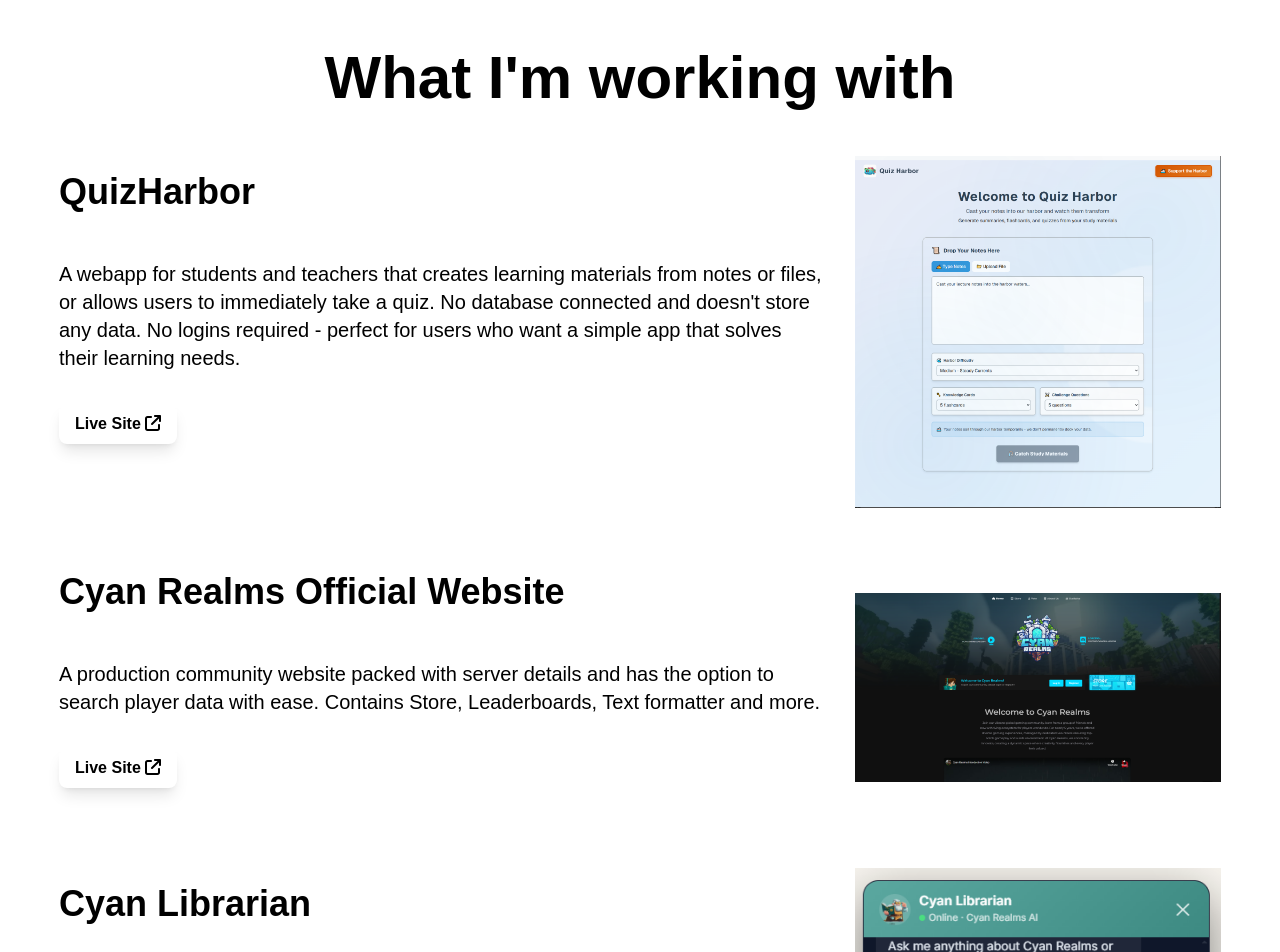
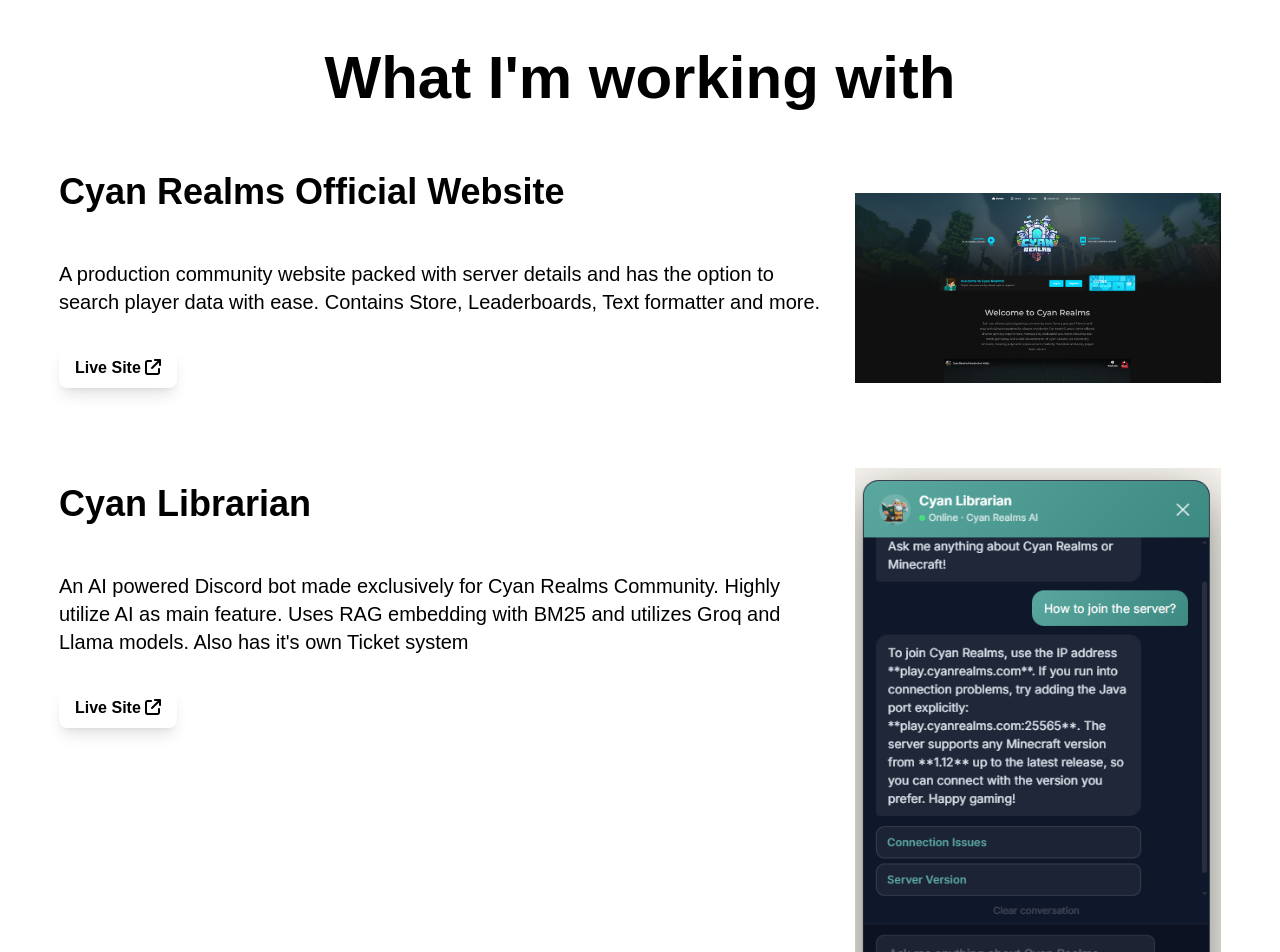
Before and after one commit to JericNisperos/NextJs-Portfolio, a Next.js app in the folder nextjs-portfolio/: page /sections/ProjectsBlock in a window 1280 px wide. Shown: the top 952 px of the page. Built offline with nearby package versions, Linux system fonts and the light colour scheme; a web font is replaced by a local one.

Commit message:
Updated Projects list

```diff
--- a/nextjs-portfolio/src/pages/sections/ProjectsBlock.js
+++ b/nextjs-portfolio/src/pages/sections/ProjectsBlock.js
@@ -86,14 +86,7 @@
             What I'm working with
           </motion.h1>
 
-          <ProjectList
-            src="/images/assets/quizharbor.PNG"
-            title="QuizHarbor"
-            content="A webapp for students and teachers that creates learning materials from notes or files, or allows users to immediately take a quiz. No database connected and doesn't store any data. No logins required - perfect for users who want a simple app that solves their learning needs."
-            href="https://quizharbor.jnisperos.space"
-            // stacks={["NextJS", "TailwindCSS", "REST API", "Express"]}
-            num="1"
-          />
+
 
           {/* <ProjectList
             src="/images/assets/cyanbytes.png"
@@ -111,16 +104,16 @@
             content="A production community website packed with server details and has the option to search player data with ease. Contains Store, Leaderboards, Text formatter and more."
             href="https://www.cyanrealms.com"
             // stacks={["NextJS", "TailwindCSS", "REST API", "Framer-Motion"]}
-            num="2"
+            num="1"
           />
 
           <ProjectList
             src="/images/assets/cyanbot.png"
             title="Cyan Librarian"
-            content="An AI powered Chatbot made exclusively for Cyan Realms Community. Uses RAG embedding with BM25 and utilizes Groq and Llama models."
-            href="https://chatbot.cyanrealms.com"
+            content="An AI powered Discord bot made exclusively for Cyan Realms Community. Highly utilize AI as main feature. Uses RAG embedding with BM25 and utilizes Groq and Llama models. Also has it's own Ticket system"
+            href="https://librarian.cyanrealms.com"
             // stacks={["NextJS", "TailwindCSS", "REST API", "Express"]}
-            num="3"
+            num="2"
           />
 
           <ProjectList
@@ -129,6 +122,15 @@
             content="My personal gaming portfolio showcasing my gaming achievements, stats, and highlights from various projects. Features a clean design to display projects related to gaming and has a minigame called Keyboard warrior."
             href="https://me.cyanrealms.com"
             // stacks={["NextJS", "TailwindCSS", "Framer-Motion"]}
+            num="3"
+          />
+
+          <ProjectList
+            src="/images/assets/quizharbor.PNG"
+            title="QuizHarbor"
+            content="A webapp for students and teachers that creates learning materials from notes or files, or allows users to immediately take a quiz. No database connected and doesn't store any data. No logins required - perfect for users who want a simple app that solves their learning needs."
+            href="https://quizharbor.jnisperos.space"
+            // stacks={["NextJS", "TailwindCSS", "REST API", "Express"]}
             num="4"
           />
 
```
